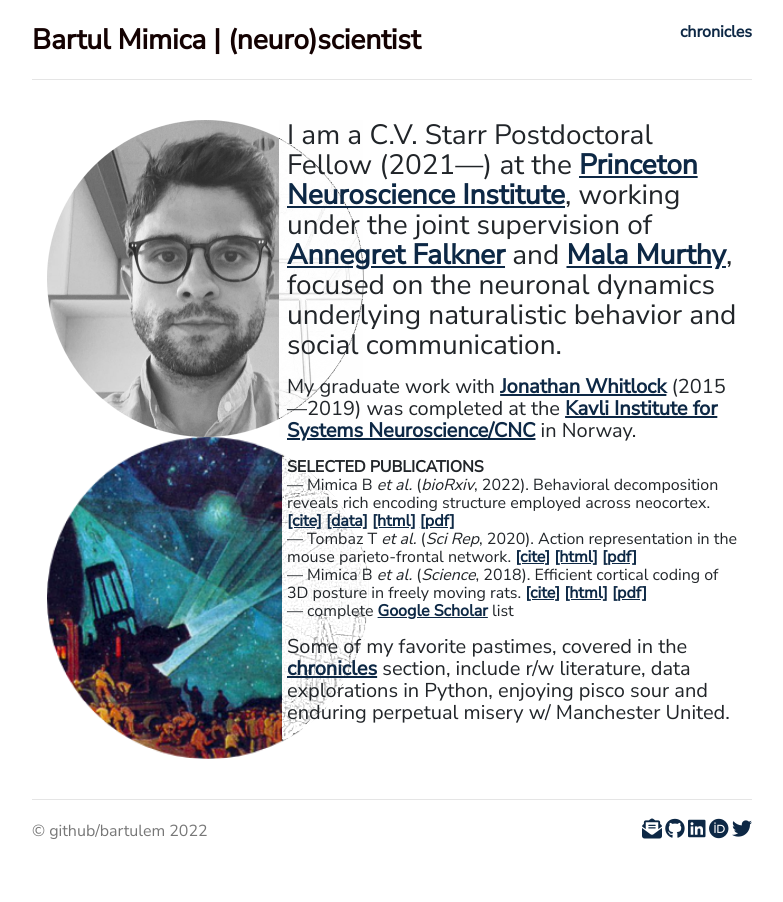
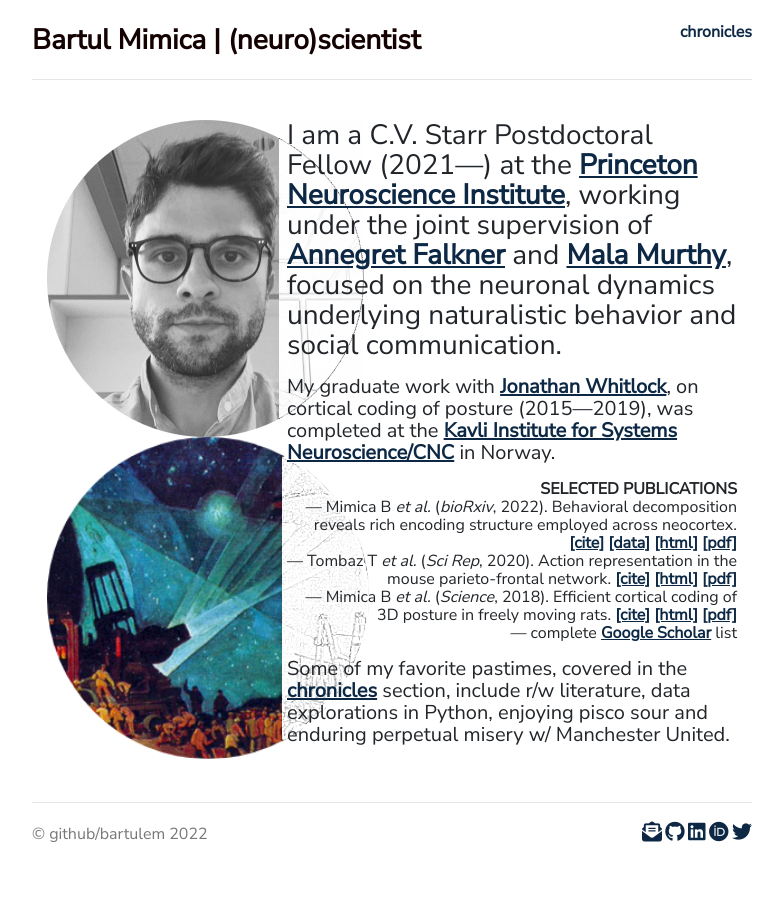
Before and after one commit to bartulem/bartulem.github.io, a Jekyll site: the page built from index.html, in a window 1280 px wide. Shown: the whole page, without its empty margins (248-1031 px from the left). Built offline with Jekyll 4.4.1, drawn with Linux system fonts in a browser that asks for light colours; nearby versions of some CDN libraries; comment, search, counter and statistics services are not loaded; a style sheet for code colours, icons or effects is not loaded.

Commit message:
change pubs layout v14

```diff
--- a/index.html
+++ b/index.html
@@ -14,9 +14,9 @@
 	<div itemscope itemtype="http://data-vocabulary.org/Person" class="col-sm-8">
 	<p class="lead">I am a C.V. Starr Postdoctoral Fellow (2021—) at the <a style= "text-decoration: underline" target="_blank" href="https://pni.princeton.edu/">Princeton Neuroscience Institute</a>, working under the joint supervision of <a style= "text-decoration: underline" target="_blank" href="https://www.falknerlab.com/">Annegret Falkner</a> and <a style= "text-decoration: underline" target="_blank" href="https://murthylab.princeton.edu/">Mala Murthy</a>, focused on the neuronal dynamics underlying naturalistic behavior and social communication.</p>
 
-	<p>My graduate work with <a style= "text-decoration: underline" target="_blank" href="https://www.whitlocklab.org/">Jonathan Whitlock</a> (2015—2019) was completed at the <a style= "text-decoration: underline" target="_blank" href="https://www.ntnu.edu/kavli">Kavli Institute for Systems Neuroscience/CNC</a> in Norway.</p>
+	<p>My graduate work with <a style= "text-decoration: underline" target="_blank" href="https://www.whitlocklab.org/">Jonathan Whitlock</a>, on cortical coding of posture (2015—2019), was completed at the <a style= "text-decoration: underline" target="_blank" href="https://www.ntnu.edu/kavli">Kavli Institute for Systems Neuroscience/CNC</a> in Norway.</p>
 
-	<p align="left" class="publications"> <b>SELECTED PUBLICATIONS</b>
+	<p align="right" class="publications"> <b>SELECTED PUBLICATIONS</b>
 	<br/> — Mimica B <em>et al.</em> (<em>bioRxiv</em>, 2022). Behavioral decomposition reveals rich encoding structure employed across neocortex. <br/> <a href="files/mimica2022.bib" download><u>[cite]</u></a> <a href="https://figshare.com/articles/dataset/Rat_3D_Tracking_E-Phys_KISN_2020_Dataset/17903834" target="_blank"><u>[data]</u></a> <a href="https://www.biorxiv.org/content/10.1101/2022.02.08.479515v2" target="_blank"><u>[html]</u></a> <a href="/files/MTBFDW_2022_bioRxiv.pdf" target="_blank"><u>[pdf]</u></a> <a class="altmetric-embed" data-badge-popover="right" data-badge-type="4" data-doi="10.1101/2022.02.08.479515" data-hide-no-mentions="false"></a>
 	<br/> — Tombaz T <em>et al.</em> (<em>Sci Rep</em>, 2020). Action representation in the mouse parieto-frontal network. <a href="files/tombaz2020.bib" download><u>[cite]</u></a> <a href="https://www.nature.com/articles/s41598-020-62089-6?error=cookies_not_supported&code=e0a538d4-9569-4b30-b2d1-d78d1c8e03b3" target="_blank"><u>[html]</u></a> <a href="/files/tombaz2020_scireports.pdf" target="_blank"><u>[pdf]</u></a> <a class="altmetric-embed" data-badge-popover="right" data-badge-type="4" data-doi="10.1038/s41598-020-62089-6" data-hide-no-mentions="true"></a>
 	<br/> — Mimica B <em>et al.</em> (<em>Science</em>, 2018). Efficient cortical coding of 3D posture in freely moving rats. <a href="/files/mimica2018.bib" download><u>[cite]</u></a> <a href="https://science.sciencemag.org/content/362/6414/584" target="_blank"><u>[html]</u></a> <a href="files/mimica2018_science.pdf" target="_blank"><u>[pdf]</u></a> <a class="altmetric-embed" data-badge-popover="right" data-badge-type="4" data-doi="10.1126/science.aau2013" data-hide-no-mentions="true"></a>
```
